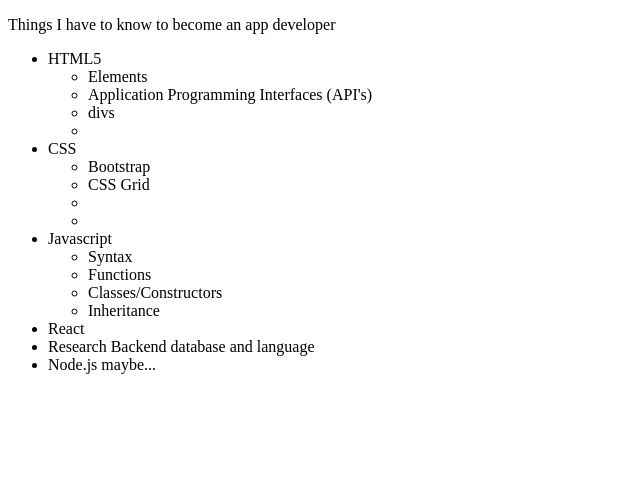
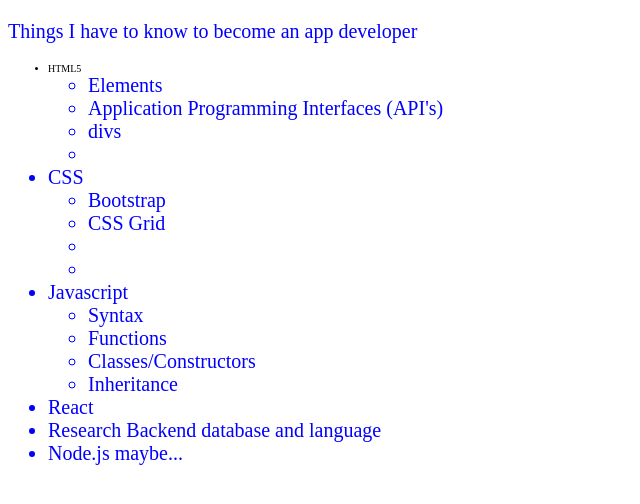
Before and after one commit to coder97006/Practice_Project, a plain HTML site: page index.html in a window 1280 px wide. Shown: the whole page, without its empty margins (0-640 px from the left). Drawn offline with Linux system fonts and the light colour scheme.

Commit message:
Added CSS link to HTML and linked JS file

```diff
--- a/css/styles.css
+++ b/css/styles.css
@@ -0,0 +1,9 @@
+.mainList{
+    color: blue;
+    font-size: 20px;
+}
+
+#HTML5 {
+    color: black;
+    font-size: 10px;
+}
--- a/index.html
+++ b/index.html
@@ -1,28 +1,30 @@
 <!DOCTYPE html>
 <html>
 <head>
+        <link rel="stylesheet" href="css/styles.css">
+       <!-- <script src="js/scripts.js"></script>-->
 <meta charset="UTF-8">
 <title>This shows up on Tab of window</title>
 </head>
 
-<body>
+<body class='mainList'>
 <p>Things I have to know to become an app developer</p>
-<ul>
-    <li>HTML5</li>
+<ul >
+    <li id='HTML5'>HTML5</li>
         <ul>
             <li>Elements</li>
             <li>Application Programming Interfaces (API's)</li>
             <li>divs</li>
             <li></li>
         </ul>
-    <li>CSS</li>
+    <li id='CSS'>CSS</li>
         <ul>
             <li>Bootstrap</li>
             <li>CSS Grid</li>
             <li></li>
             <li></li>
         </ul>
-    <li>Javascript</li>
+    <li id='Javascript'>Javascript</li>
     <ul>
         <li>Syntax</li>
         <li>Functions</li>
--- a/js/scripts.js
+++ b/js/scripts.js
@@ -0,0 +1,3 @@
+alert('Hello World!');
+var speed = prompt('What is the air_speed of unladen swallow?');
+alert(`You typed ${speed}.`);
```
